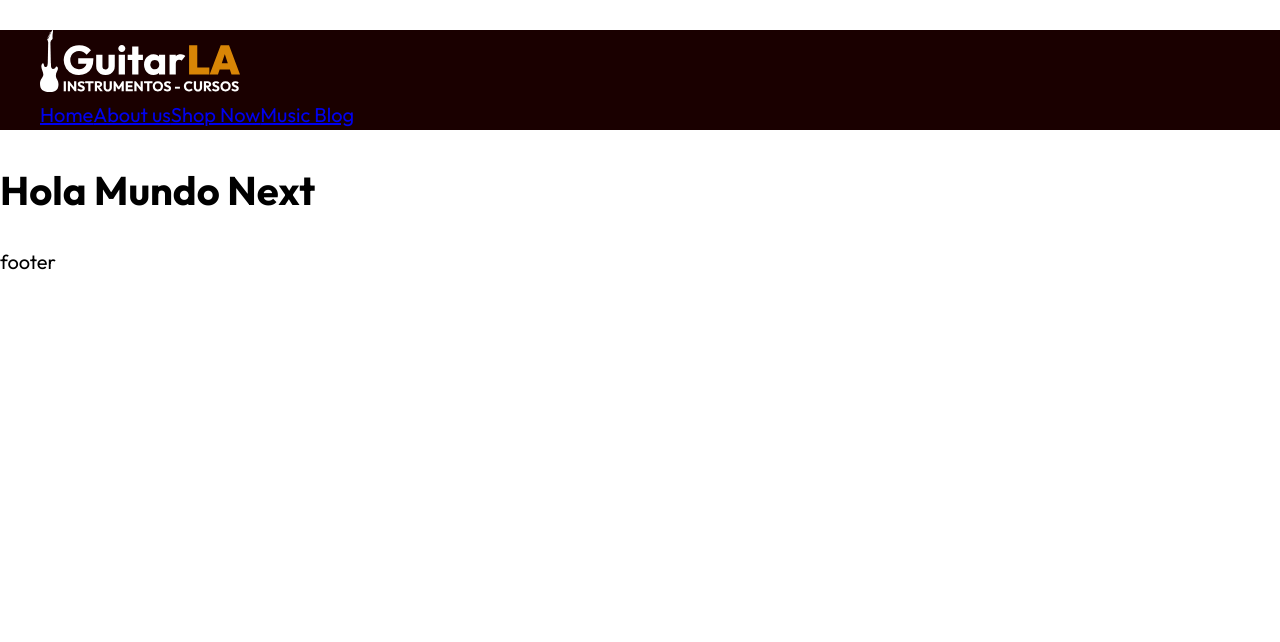
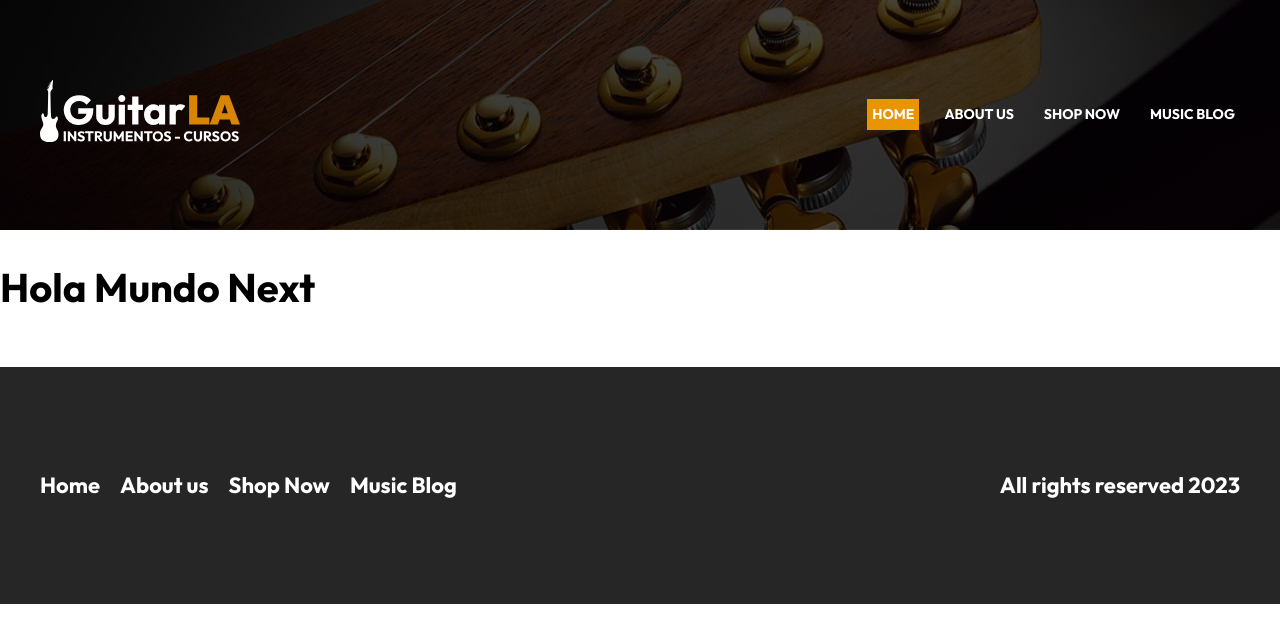
Before and after one commit to JosephGaitan/Guitar-Shopping-Website, a Next.js app: page / in a window 1280 px wide. Shown: the top 642 px of the page. Built offline with nearby package versions, Linux system fonts and the light colour scheme.

Commit message:
added a footer and a header

```diff
--- a/src/components/layout/Footer.js
+++ b/src/components/layout/Footer.js
@@ -1,11 +1,19 @@
-
-
+import Link from "next/link";
+import styles from "../../styles/footer.module.css";
 const Footer = () => {
   return (
-    <div>
-      footer
-    </div>
-  )
-}
+    <footer className={styles.footer}>
+      <div className={`contenedor ${styles.contenido} `}>
+        <nav className={styles.navegacion}>
+          <Link href="/">Home</Link>
+          <Link href="/aboutUs">About us</Link>
+          <Link href="/shop">Shop Now</Link>
+          <Link href="/blog">Music Blog</Link>
+        </nav>
+        <p className={styles.copyright}>All rights reserved {new Date().getFullYear()}</p>
+      </div>
+    </footer>
+  );
+};
 
-export default Footer
+export default Footer;
--- a/src/components/layout/Header.js
+++ b/src/components/layout/Header.js
@@ -1,21 +1,47 @@
-import Image from "next/image"
-import Link from "next/link"
-import styles from "../../styles/header.module.css"
+import Image from "next/image";
+import Link from "next/link";
+import styles from "../../styles/header.module.css";
+import { useRouter } from "next/router";
 
 const Header = () => {
+  const router = useRouter();
+
   return (
-   <header className={styles.trin}>
-    <div className="contenedor">
-      <Image  src="/img/logo.svg" width={200} height={10} alt="img"/>
-      <nav>
-      <Link href="/">Home</Link>
-      <Link href="/aboutUs">About us</Link>
-      <Link href="/shop">Shop Now</Link>
-      <Link href="/blog">Music Blog</Link>
-      </nav>
-    </div>
-   </header>
-  )
-}
+    <header className={styles.header}>
+      <div className={`contenedor ${styles.barra}`}>
+        <Link href="/">
+          <Image src="/img/logo.svg" width={200} height={10} alt="img" />
+        </Link>
 
-export default Header
+        <nav className={styles.navegacion}>
+          <Link
+            className={router.pathname === "/" ? styles.active : ''}
+            href="/"
+          >
+            Home
+          </Link>
+          <Link
+            className={router.pathname === "/aboutUs" ? styles.active : ''}
+            href="/aboutUs"
+          >
+            About us
+          </Link>
+          <Link
+            className={router.pathname === "/shop" ? styles.active : ''}
+            href="/shop"
+          >
+            Shop Now
+          </Link>
+          <Link
+            className={router.pathname === "/blog" ? styles.active : ''}
+            href="/blog"
+          >
+            Music Blog
+          </Link>
+        </nav>
+      </div>
+    </header>
+  );
+};
+
+export default Header;
--- /dev/null
+++ b/src/styles/footer.module.css
@@ -0,0 +1,36 @@
+.footer{
+    background-color: var(--black);
+    padding: 5rem 0;
+    margin-top: 5rem;
+}
+
+@media (min-width:768px) {
+    .contenido{
+        display: flex;
+        justify-content: space-between;
+    }
+}
+
+.navegacion{
+    display: flex;
+    flex-direction: column;
+    align-items: center;
+    gap:2rem;
+}
+
+.navegacion a, .copyright {
+    color: var(--white);
+    text-decoration: none;
+    font-size: 2.2rem;
+    font-weight: 700;
+}
+@media (min-width:768px) {
+    .navegacion{
+        margin-top: 0;
+        gap: 2rem;
+        flex-direction: row;
+    }
+}
+.copyright{
+    text-align: center;
+}
--- a/src/styles/header.module.css
+++ b/src/styles/header.module.css
@@ -1,3 +1,46 @@
-.trin{
-    background-color: rgb(26, 0, 0);
+.header {
+  background-image: linear-gradient(to right, rgb(0 0 0 / 0.8), rgb(0 0 0 /0.7)),
+    url(../../public/img/header.jpg);
+    padding: 5rem 0;
+    background-position: center;
+    background-size: cover;
 }
+
+.barra{
+    display: flex;
+    flex-direction: column;
+    align-items: center;
+}
+
+@media (min-width: 768px) {
+    .barra{
+        flex-direction: row;
+        justify-content: space-between;
+    }
+}
+
+.navegacion{
+    margin-top: 5rem;
+    display: flex;
+    gap: 1rem;
+
+}
+.navegacion a {
+    color: var(--white);
+    text-decoration: none;
+    font-size: 1.4rem;
+    font-weight: 700;
+    text-transform: uppercase;
+    padding: .5rem;
+    transition-property: background-color;
+    transition-duration: 300ms;
+}
+.navegacion a:hover,.active{
+    background-color: var(--primary);
+}
+@media (min-width:768px) {
+    .navegacion{
+        margin-top: 0;
+        gap: 2rem;
+    }
+}
```
